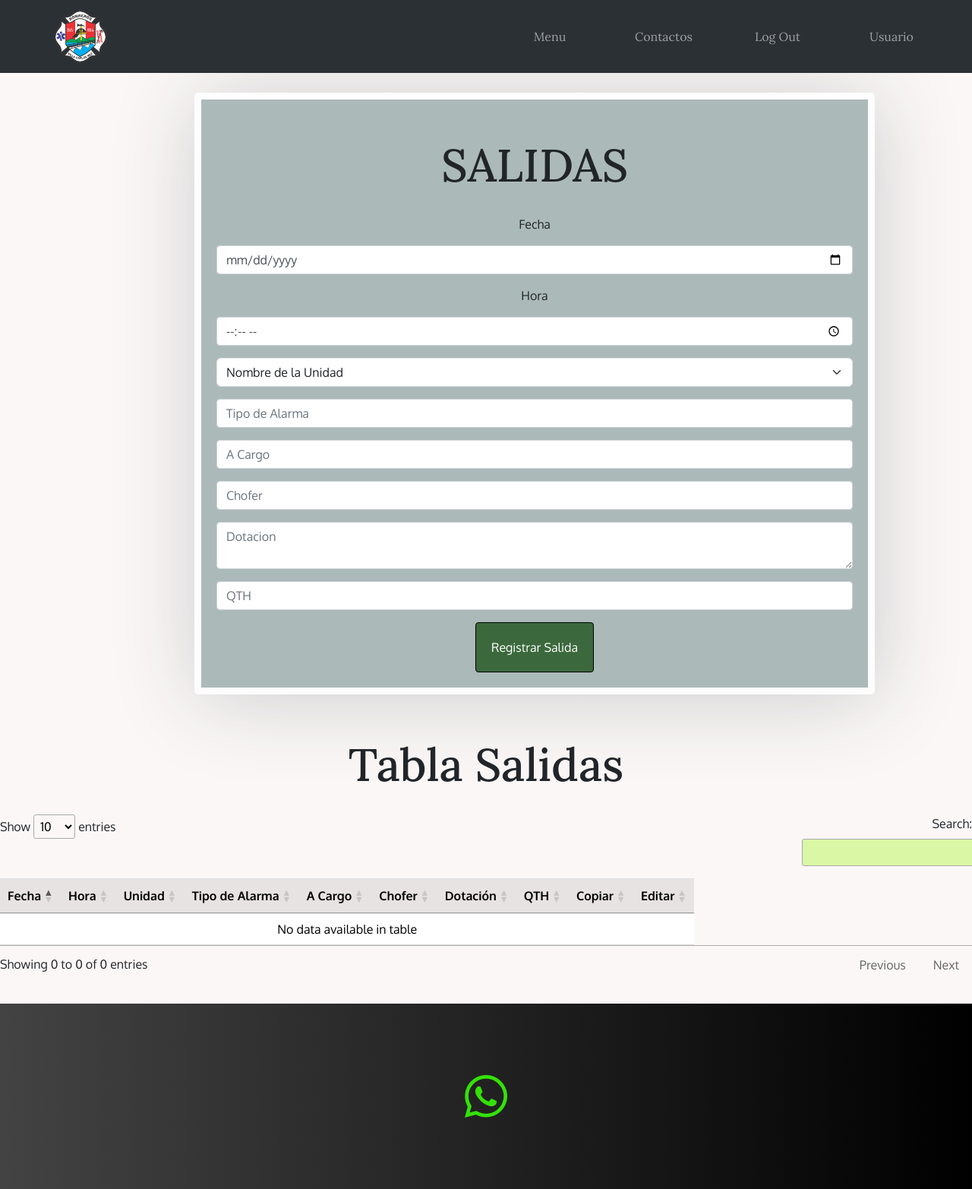
After one commit to aleakd/APP---bomberos---2024, a Flask app: page /salidas in a window 1280 px wide. The commit adds this page. Shown: the whole page at 76% size. Run offline with Flask 3, Linux system fonts and the light colour scheme; the visitor is signed in with stand-in values (Sample User, id 1); data that the repository does not hold is empty; some libraries are stand-ins or nearby versions.

Commit message:
agregamos salidas y llegadas de moviles con funcion copiar y editar

```diff
--- a/main.py
+++ b/main.py
@@ -205,6 +205,31 @@ class Centralistas_horarios(UserMixin, db.Model):
     tipo_registro = db.Column(db.String(10))
     fecha = db.Column(db.Date)
     hora = db.Column(db.String(10))
+
+
+
+
+class Salida(db.Model):
+    id_salida = db.Column(db.Integer, primary_key=True)
+    fecha = db.Column(db.Date, nullable=False)
+    hora = db.Column(db.Time, nullable=False)
+    unidad = db.Column(db.String(50), nullable=False)
+    tipo_alarma = db.Column(db.String(100), nullable=False)
+    a_cargo = db.Column(db.String(100), nullable=False)
+    chofer = db.Column(db.String(100), nullable=False)
+    dotacion = db.Column(db.Text, nullable=False)
+    qth = db.Column(db.String(255), nullable=False)
+
+
+class Llegada(db.Model):
+    __tablename__ = 'llegada'
+    id_llegada = db.Column(db.Integer, primary_key=True)
+    fecha = db.Column(db.Date, nullable=False)
+    unidad = db.Column(db.String(10), nullable=False)
+    hora_salida = db.Column(db.Time, nullable=False)
+    hora_llegada = db.Column(db.Time, nullable=False)
+    novedades = db.Column(db.String(500), nullable=True)
+
 
 
 
@@ -1318,8 +1343,29 @@ def centralistas():
     bomberos = Bomberos.query.order_by(Bomberos.legajo_numero).all()
 
     return render_template('comunicaciones.html', asistencias=asistencias_del_dia, bravo=bomberos, asistencias_general=asistencias_general, data=data)
+#-------------------------------------------------------------------------------------------
+@app.route('/salidas', methods=['GET', 'POST'])
+@login_required
+def salidas():
+    if request.method == 'POST':
+        fecha = datetime.strptime(request.form['fecha'], '%Y-%m-%d').date()
+        hora = datetime.strptime(request.form['hora'], '%H:%M').time()
+        unidad = request.form['unidad']
+        tipo_alarma = request.form['tipo_alarma']
+        a_cargo = request.form['a_cargo']
+        chofer = request.form['chofer']
+        dotacion = request.form['dotacion']
+        qth = request.form['qth']
 
+        nueva_salida = Salida(fecha=fecha, hora=hora, unidad=unidad, tipo_alarma=tipo_alarma, a_cargo=a_cargo, chofer=chofer, dotacion=dotacion, qth=qth)
+        db.session.add(nueva_salida)
+        db.session.commit()
 
+        flash('Salida registrada exitosamente', 'success')
+        return redirect(url_for('salidas'))
+
+    salidas = Salida.query.all()
+    return render_template('salidas.html', salidas=salidas)
 
 
 
@@ -1329,6 +1375,96 @@ def centralistas():
 
 #-------------------------------------------------------------------------------------------
 
+@app.route('/salidas/editar/<int:id>', methods=['GET', 'POST'])
+@login_required
+def editar_salida(id):
+    # Buscar la salida en la base de datos
+    salida = Salida.query.get_or_404(id)
+
+    if request.method == 'POST':
+        try:
+            # Convertir la fecha y la hora de los formularios en los objetos correctos
+            salida.fecha = datetime.strptime(request.form['fecha'], '%Y-%m-%d').date()
+            salida.hora = datetime.strptime(request.form['hora'], '%H:%M').time()
+
+            # Actualizar los demás campos
+            salida.unidad = request.form['unidad']
+            salida.tipo_alarma = request.form['tipo_alarma']
+            salida.a_cargo = request.form['a_cargo']
+            salida.chofer = request.form['chofer']
+            salida.dotacion = request.form['dotacion']
+            salida.qth = request.form['qth']
+
+            # Guardar los cambios
+            db.session.commit()
+            flash('La salida ha sido actualizada exitosamente', 'success')
+            return redirect(url_for('salidas'))
+
+        except Exception as e:
+            flash(f'Ocurrió un error al actualizar la salida: {str(e)}', 'danger')
+            db.session.rollback()
+
+    # Mostrar el formulario con los valores actuales de la salida
+    return render_template('editar_salidas.html', salida=salida)
+
+#-------------------------------------------------------------------------------------------
+
+@app.route('/llegadas', methods=['GET', 'POST'])
+def llegadas():
+    if request.method == 'POST':
+        fecha = request.form.get('fecha')
+        unidad = request.form.get('unidad')
+        hora_salida = request.form.get('hora_salida')
+        hora_llegada = request.form.get('hora_llegada')
+        novedades = request.form.get('novedades')
+
+        # Convertir los campos de fecha y hora a objetos datetime
+        fecha = datetime.strptime(fecha, '%Y-%m-%d').date()
+        hora_salida = datetime.strptime(hora_salida, '%H:%M').time()
+        hora_llegada = datetime.strptime(hora_llegada, '%H:%M').time()
+
+        nueva_llegada = Llegada(fecha=fecha, unidad=unidad, hora_salida=hora_salida, hora_llegada=hora_llegada, novedades=novedades)
+
+        try:
+            db.session.add(nueva_llegada)
+            db.session.commit()
+            flash("Llegada registrada exitosamente", "success")
+        except Exception as e:
+            flash(f"Error al registrar llegada: {str(e)}", "danger")
+
+        return redirect(url_for('llegadas'))
+
+    # Consulta de llegadas para mostrar en la tabla
+    llegadas = Llegada.query.all()
+    return render_template('llegadas.html', llegadas=llegadas)
+#-------------------------------------------------------------------------------------------
+@app.route('/editar_llegada/<int:id>', methods=['GET', 'POST'])
+def editar_llegada(id):
+    llegada = Llegada.query.get_or_404(id)
+
+    if request.method == 'POST':
+        llegada.fecha = datetime.strptime(request.form.get('fecha'), '%Y-%m-%d').date()
+        llegada.unidad = request.form.get('unidad')
+        llegada.hora_salida = datetime.strptime(request.form.get('hora_salida'), '%H:%M').time()
+        llegada.hora_llegada = datetime.strptime(request.form.get('hora_llegada'), '%H:%M').time()
+        llegada.novedades = request.form.get('novedades')
+
+        try:
+            db.session.commit()
+            flash("Llegada actualizada con éxito", "success")
+        except Exception as e:
+            flash(f"Error al actualizar la llegada: {str(e)}", "danger")
+
+        return redirect(url_for('llegadas'))
+
+    return render_template('editar_llegada.html', llegada=llegada)
+
+
+#-------------------------------------------------------------------------------------------
+#-------------------------------------------------------------------------------------------
+
+#-------------------------------------------------------------------------------------------
+
 
 if __name__ == '__main__':
     app.run(debug=True, port=8080)  # Cambia 8080 al puerto que prefieras
--- /dev/null
+++ b/templates/salidas.html
@@ -0,0 +1,179 @@
+{% extends "base.html" %}
+
+{% block content %}
+
+<div class="container">
+    {% with messages = get_flashed_messages() %}
+  {% if messages %}
+  <div class="mensaa alert alert-light">
+    <ul class="list-unstyled">
+      {% for message in messages %}
+      <li> <h2 id="miH202">{{ message }}</h2></li>
+      {% endfor %}
+    </ul>
+  </div>
+  {% endif %}
+  {% endwith %}
+
+</div>
+
+
+<form action="{{ url_for('salidas') }}" method="post">
+    <h1 class="titulo">SALIDAS</h1>
+    <div class="form-group">
+        <label for="fecha">Fecha</label>
+        <input type="date" class="form-control" name="fecha" required id="fecha">
+    </div>
+    <div class="form-group">
+        <label for="hora">Hora</label>
+        <input type="time" class="form-control" name="hora" id="hora" required>
+    </div>
+    <div class="form-group">
+
+        <select name="unidad" class="form-select" required>
+                    <option value="" disabled selected> Nombre de la Unidad</option>
+                    <option value="B2">B2</option>
+                    <option value="B3">B3</option>
+                    <option value="B4">B4</option>
+                    <option value="BF1">BF1</option>
+                    <option value="BR1">BR1</option>
+                    <option value="E1">E1</option>
+                    <option value="F2">F2</option>
+                    <option value="F3">F3</option>
+                    <option value="R1">R1</option>
+                    <option value="R8">R8</option>
+
+                </select>
+    </div>
+    <div class="form-group">
+
+        <input type="text" class="form-control" name="tipo_alarma" placeholder="Tipo de Alarma" required>
+    </div>
+    <div class="form-group">
+
+        <input type="text" class="form-control" name="a_cargo" placeholder="A Cargo" required>
+    </div>
+    <div class="form-group">
+
+        <input type="text" class="form-control" name="chofer" placeholder="Chofer" required>
+    </div>
+    <div class="form-group">
+
+        <textarea class="form-control" name="dotacion" placeholder="Dotacion" required></textarea>
+    </div>
+    <div class="form-group">
+
+        <input type="text" class="form-control" name="qth" placeholder="QTH" required>
+    </div>
+    <button type="submit" class="btn btn-primary">Registrar Salida</button>
+</form>
+
+
+<div class="table-responsive">
+    <h1 class="titulo">Tabla Salidas</h1>
+    <table class="table tabla_bomberos table-responsive" id="TableSalidas">
+    <thead>
+        <tr>
+            <th>Fecha</th>
+            <th>Hora</th>
+            <th>Unidad</th>
+            <th>Tipo de Alarma</th>
+            <th>A Cargo</th>
+            <th>Chofer</th>
+            <th>Dotación</th>
+            <th>QTH</th>
+            <th>Copiar</th>
+            <th>Editar</th>
+
+        </tr>
+    </thead>
+    <tbody>
+        {% for salida in salidas %}
+        <tr>
+            <td>{{ salida.fecha }}</td>
+            <td>{{ salida.hora }}</td>
+            <td>{{ salida.unidad }}</td>
+            <td>{{ salida.tipo_alarma }}</td>
+            <td>{{ salida.a_cargo }}</td>
+            <td>{{ salida.chofer }}</td>
+            <td>{{ salida.dotacion }}</td>
+            <td>{{ salida.qth }}</td>
+            <td>
+                <button class="btn btn-primary copiar-boton"
+                        data-hora="{{ salida.hora }}"
+                        data-unidad="{{ salida.unidad }}"
+                        data-a_cargo="{{ salida.a_cargo }}"
+                        data-chofer="{{ salida.chofer }}"
+                        data-dotacion="{{ salida.dotacion }}"
+                        data-qth="{{ salida.qth }}"
+                        data-tipo_alarma="{{ salida.tipo_alarma }}">
+                    Copiar
+                </button>
+            </td>
+            <td>
+    <a href="{{ url_for('editar_salida', id=salida.id_salida) }}" class="btn btn-warning">Editar</a>
+</td>
+
+
+        </tr>
+        {% endfor %}
+    </tbody>
+</table>
+
+    </div>
+
+
+
+
+
+
+
+
+<script>
+    document.querySelectorAll('.copiar-boton').forEach(button => {
+        button.addEventListener('click', function () {
+            const hora = this.getAttribute('data-hora');
+            const unidad = this.getAttribute('data-unidad');
+            const aCargo = this.getAttribute('data-a_cargo');
+            const chofer = this.getAttribute('data-chofer');
+            const dotacion = this.getAttribute('data-dotacion');
+            const qth = this.getAttribute('data-qth');
+            const tipo_alarma = this.getAttribute('data-tipo_alarma');
+
+            const formato = `
+                BB. VV. VCP
+                MOVIL: ${unidad}
+                HORA: ${hora}
+                CHOFER: ${chofer}
+                TIPO DE ALARMA: ${tipo_alarma}
+                A CARGO: ${aCargo}
+                DOTACION: ${dotacion}
+                DESTINO: ${qth}
+
+            `;
+
+            // Copiar al portapapeles
+            navigator.clipboard.writeText(formato.trim()).then(() => {
+                alert('Información copiada al portapapeles');
+            }).catch(err => {
+                alert('Hubo un error al copiar la información: ', err);
+            });
+        });
+    });
+</script>
+
+
+<script>
+    $(document).ready(function () {
+        $('#TableSalidas').DataTable();
+    });
+</script>
+
+<script>
+        setInterval(function() {
+            var h2 = document.getElementById('miH202');
+            h2.classList.toggle('cambio-color');
+        }, 1000);
+</script>
+
+{% endblock %}
```
Also changed, not shown: templates/comunicaciones.html (+10 -0 lines), templates/editar_llegadas.html (added, +39 -0 lines), templates/editar_salidas.html (added, +57 -0 lines), templates/llegadas.html (added, +144 -0 lines).
